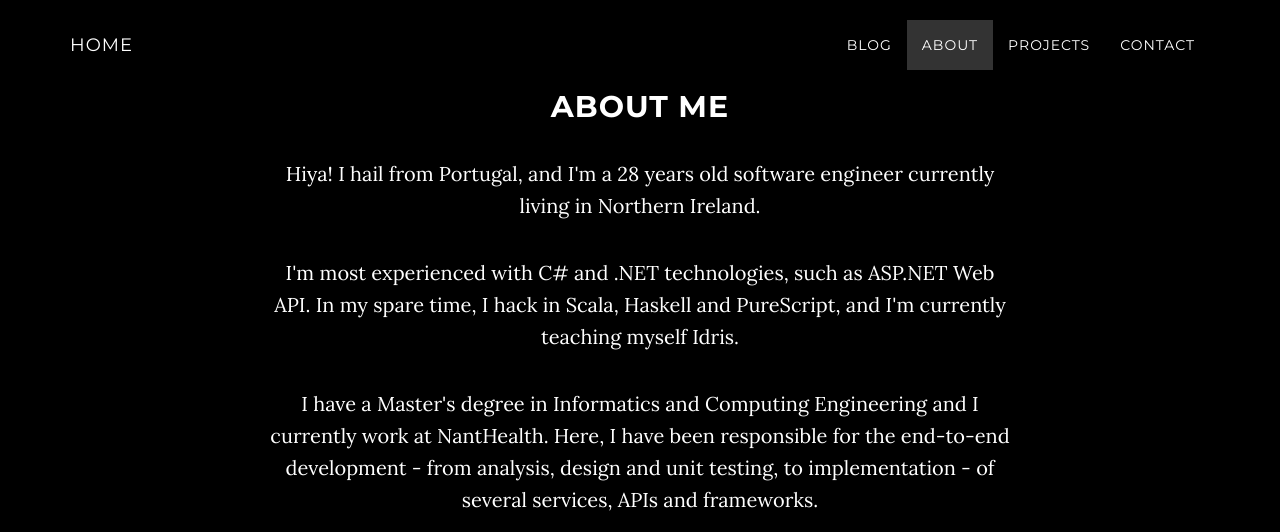
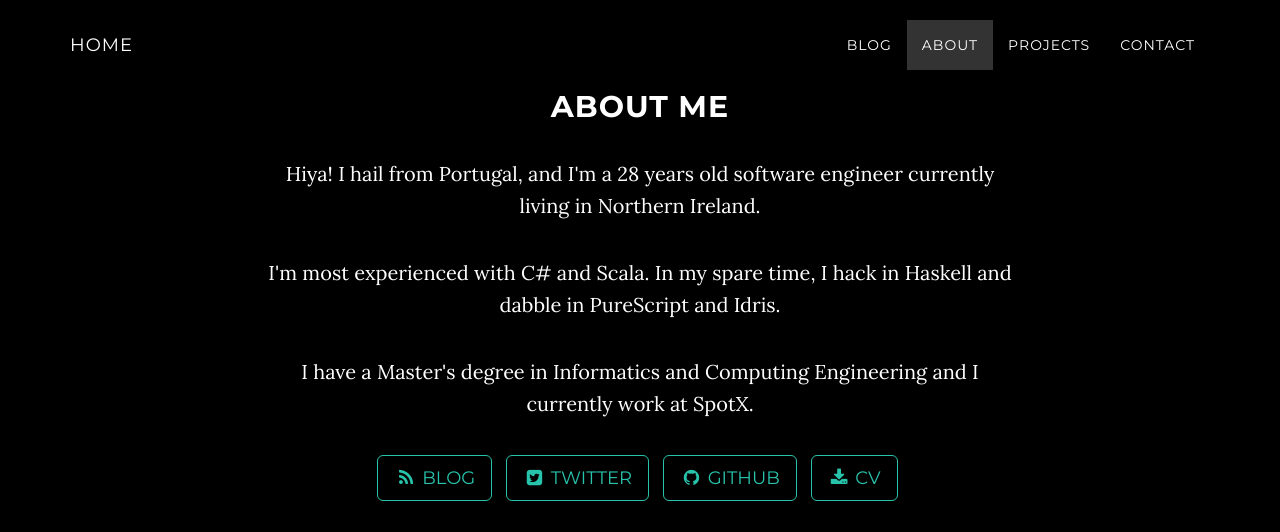
Before and after one commit to dcastro/dcastro.github.io, a Jekyll site: the page index.html, which Jekyll copies as it is, in a window 1280 px wide and 900 px high, scrolled down 960 px, cut to the strip 0-532 px from the top of the window. Built offline with Jekyll 4.4.1, drawn with Linux system fonts in a browser that asks for light colours; nearby versions of some CDN libraries.

Commit message:
Updated bio

```diff
--- a/index.html
+++ b/index.html
@@ -86,12 +86,11 @@
                     Hiya! I hail from Portugal, and I'm a 28 years old software engineer currently living in Northern Ireland.
                 </p>
                 <p>
-                    I'm most experienced with C# and .NET technologies, such as ASP.NET Web API.
-                    In my spare time, I hack in Scala, Haskell and PureScript, and I'm currently teaching myself Idris.
+                    I'm most experienced with C# and Scala.
+                    In my spare time, I hack in Haskell and dabble in PureScript and Idris.
                 </p>
                 <p>
-                    I have a Master's degree in Informatics and Computing Engineering and I currently work at NantHealth.
-                    Here, I have been responsible for the end-to-end development - from analysis, design and unit testing, to implementation - of several services, APIs and frameworks.
+                    I have a Master's degree in Informatics and Computing Engineering and I currently work at SpotX.
                 </p>
                 <p>
                     <ul class="list-inline banner-social-buttons">
@@ -282,14 +281,6 @@
                         dc@diogocastro.com
                     </a>
                 </p>
-                <ul class="list-inline banner-social-buttons">
-                    <li>
-                        <a href="skype:d.f.castro" class="btn btn-default btn-lg">
-                            <i class="fa fa-skype fa-fw"></i>
-                            <span class="network-name">Skype</span>
-                        </a>
-                    </li>
-                </ul>
             </div>
         </div>
     </section>
```
